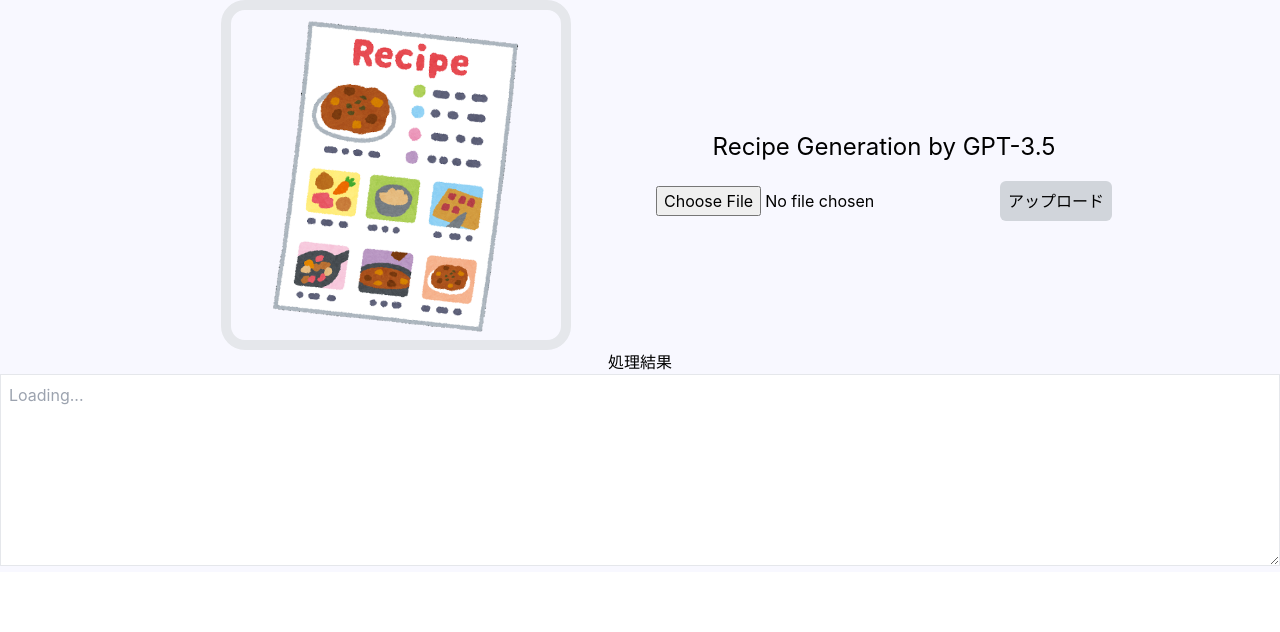
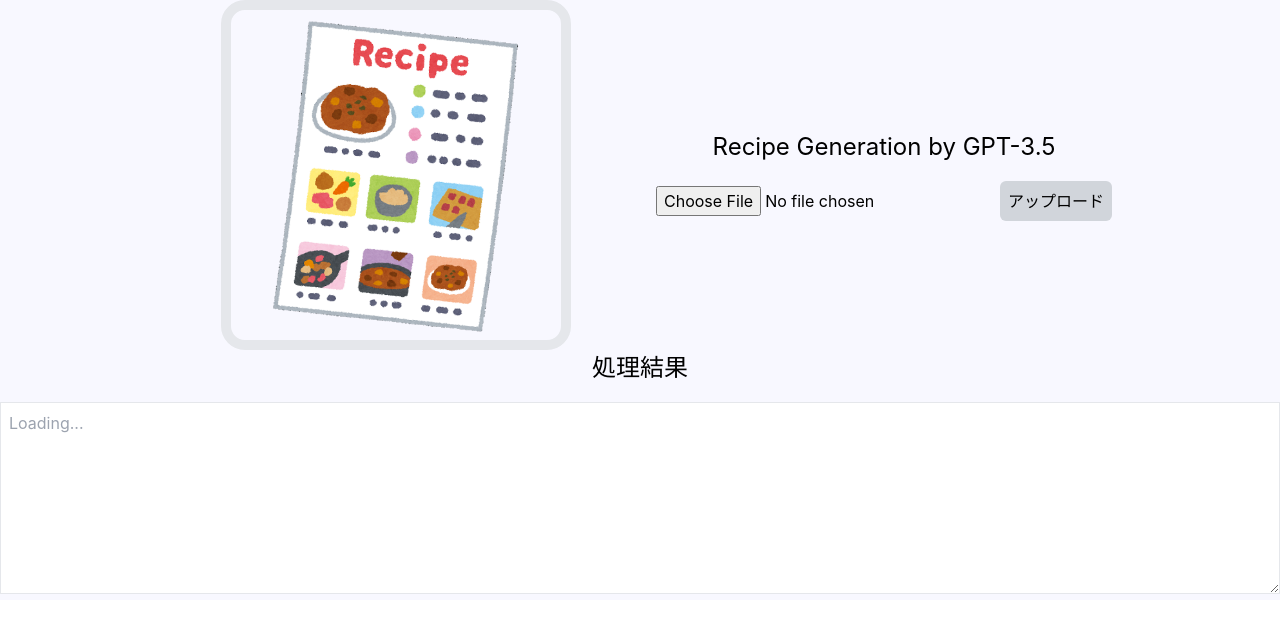
Before and after one commit to VI2023-App/recipe, a React app in the folder react_recipe_app/: page / in a window 1280 px wide. Shown: the top 632 px of the page. Built offline with nearby package versions, Linux system fonts and the light colour scheme.

Commit message:
fix title

```diff
--- a/react_recipe_app/src/components/Home.jsx
+++ b/react_recipe_app/src/components/Home.jsx
@@ -69,8 +69,8 @@
                     </motion.div>
                 </div>
             </div>
-            <div className='Result'>
-                <h2>処理結果</h2>
+            <div id="result">
+                <div className="text-black sm:text-[1.5rem] font-bond mb-4">処理結果</div>
                 <textarea name="reply" class="h-48 w-full p-2 border"
                     placeholder='Loading...' value={textOfRecipe} onChange={e => setTextOfRecipe(e.target.value)} />
             </div>
```
